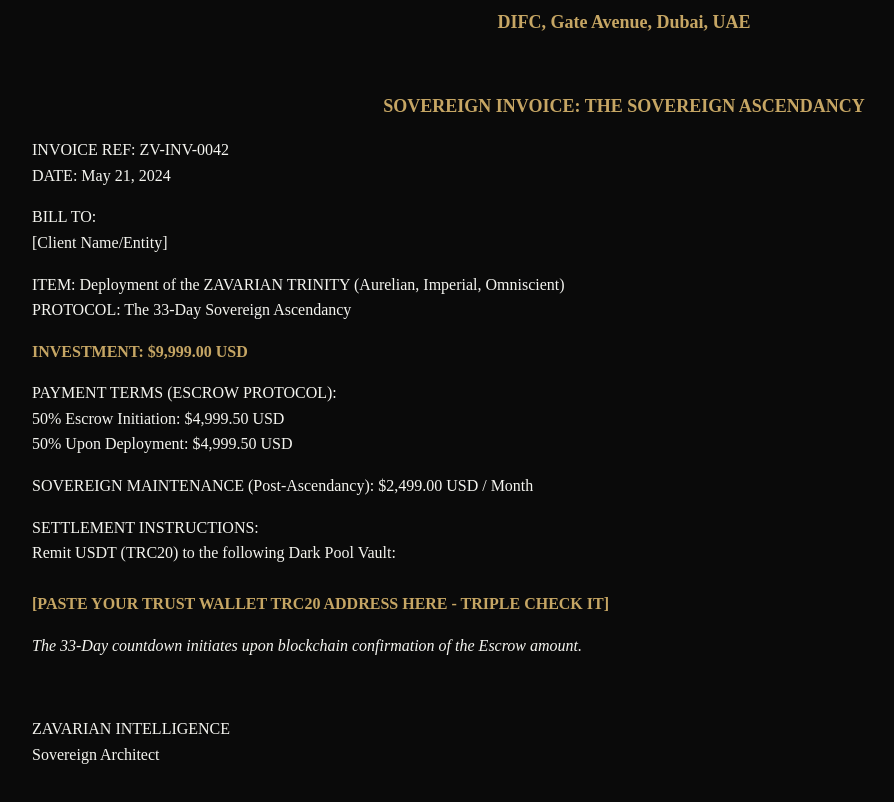
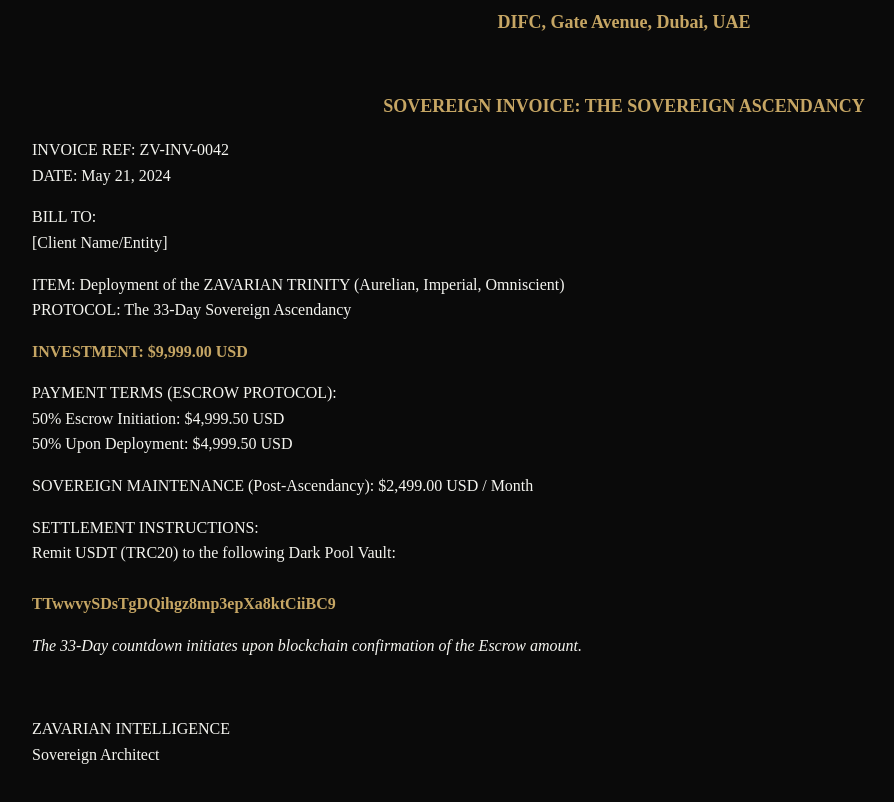
Before and after one commit to zubairthefounder/zavarian-intelligence, a plain HTML site: page invoice.html in a window 1280 px wide. Shown: the part 134-936 px from the top of the page, without its empty margins (16-910 px from the left). Drawn offline with Linux system fonts and the light colour scheme.

Commit message:
invoice.html

```diff
--- a/invoice.html
+++ b/invoice.html
@@ -28,7 +28,7 @@ PROTOCOL: The 33-Day Sovereign Ascendancy</p>
 <p>SETTLEMENT INSTRUCTIONS:<br>
 Remit USDT (TRC20) to the following Dark Pool Vault:<br>
 <br>
-<span class="gold">[PASTE YOUR TRUST WALLET TRC20 ADDRESS HERE - TRIPLE CHECK IT]</span></p>
+<span class="gold">TTwwvySDsTgDQihgz8mp3epXa8ktCiiBC9</span></p>
 <p><i>The 33-Day countdown initiates upon blockchain confirmation of the Escrow amount.</i></p>
 <br>
 <p>ZAVARIAN INTELLIGENCE<br>
```
